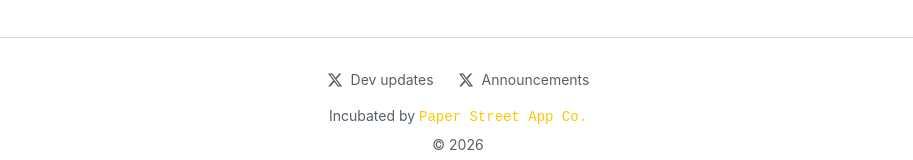
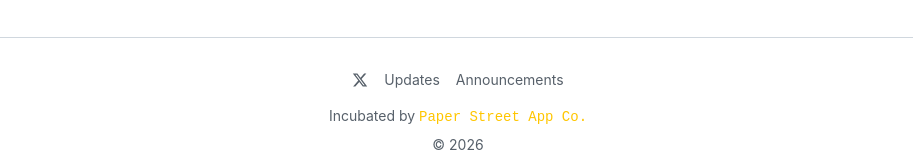
Before and after one commit to dtun/ralph-alpha, a Next.js app in the folder apps/landing/: page / in a window 1280 px wide. Shown: the part 1722-1882 px from the top of the page, without its empty margins (182-1095 px from the left). Built offline with nearby package versions, Linux system fonts and the light colour scheme; a web font is replaced by a local one.

Commit message:
feat(footer): update copy

```diff
--- a/apps/landing/app/_components/footer.tsx
+++ b/apps/landing/app/_components/footer.tsx
@@ -4,23 +4,22 @@ export function Footer() {
   return (
     <footer className="border-t border-light-border dark:border-dark-border mt-16 py-8">
       <div className="text-center text-sm text-light-text-muted dark:text-text-muted">
-        <div className="flex items-center justify-center gap-6 mb-4">
+        <div className="flex items-center justify-center gap-4 mb-4">
+          <XIcon className="w-4 h-4" />
           <a
             href="https://x.com/dtuncodes"
             target="_blank"
             rel="noopener noreferrer"
-            className="flex items-center gap-2 hover:text-accent-yellow hover:underline transition-colors"
+            className="flex items-center hover:text-accent-yellow hover:underline transition-colors"
           >
-            <XIcon className="w-4 h-4" />
-            <span>Dev updates</span>
+            <span>Updates</span>
           </a>
           <a
             href="https://x.com/paperstreetapp"
             target="_blank"
             rel="noopener noreferrer"
-            className="flex items-center gap-2 hover:text-accent-yellow hover:underline transition-colors"
+            className="flex items-center hover:text-accent-yellow hover:underline transition-colors"
           >
-            <XIcon className="w-4 h-4" />
             <span>Announcements</span>
           </a>
         </div>
```
